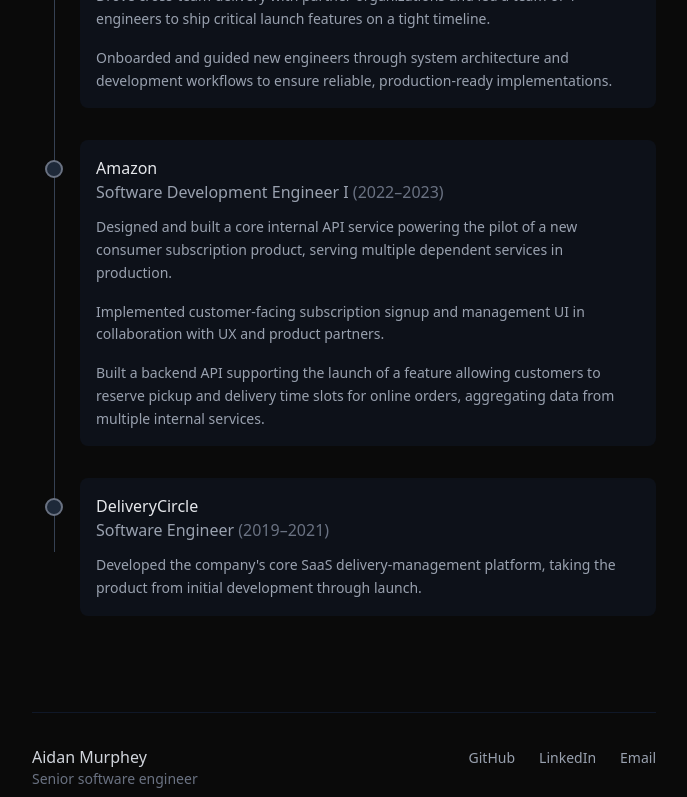
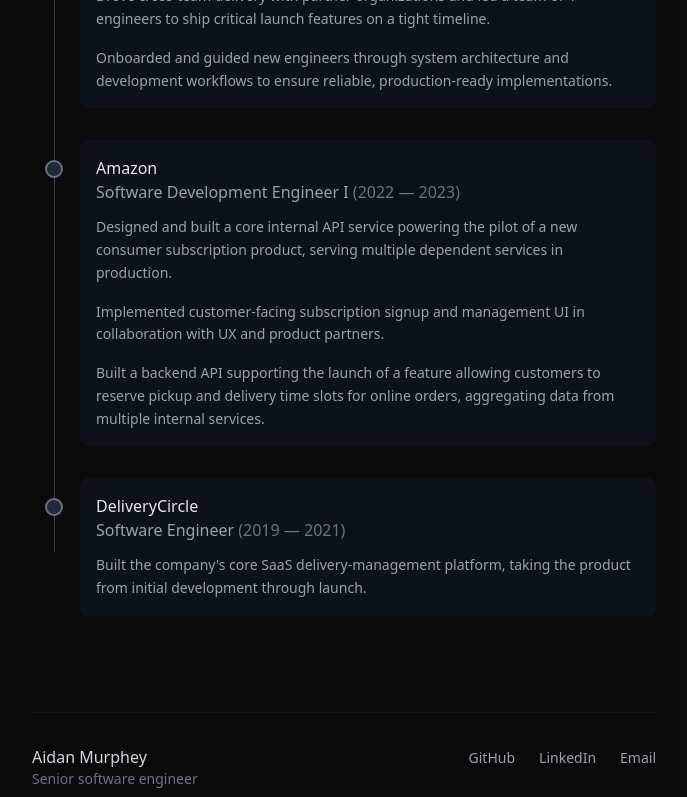
Before and after one commit to aidanscode/aidanmurphey.com, a Next.js app: page / in a window 1280 px wide. Shown: the part 1261-2058 px from the top of the page, without its empty margins (296-983 px from the left). Built offline with nearby package versions, Linux system fonts and the light colour scheme.

Commit message:
Phrasing

```diff
--- a/app/tabs/Experience.tsx
+++ b/app/tabs/Experience.tsx
@@ -50,7 +50,7 @@ const experience: Experience[] = [
     period: { start: '2019', end: '2021' },
     role: 'Software Engineer',
     summary: [
-      "Developed the company's core SaaS delivery-management platform, taking the product from initial development through launch.",
+      "Built the company's core SaaS delivery-management platform, taking the product from initial development through launch.",
     ],
   },
 ];
@@ -72,7 +72,7 @@ export default function Experience() {
                 <p className="text-gray-400">
                   {job.role}{' '}
                   <span className="text-gray-500">
-                    ({job.period.start}–{job.period.end})
+                    ({job.period.start} — {job.period.end})
                   </span>
                 </p>
               </div>
```
